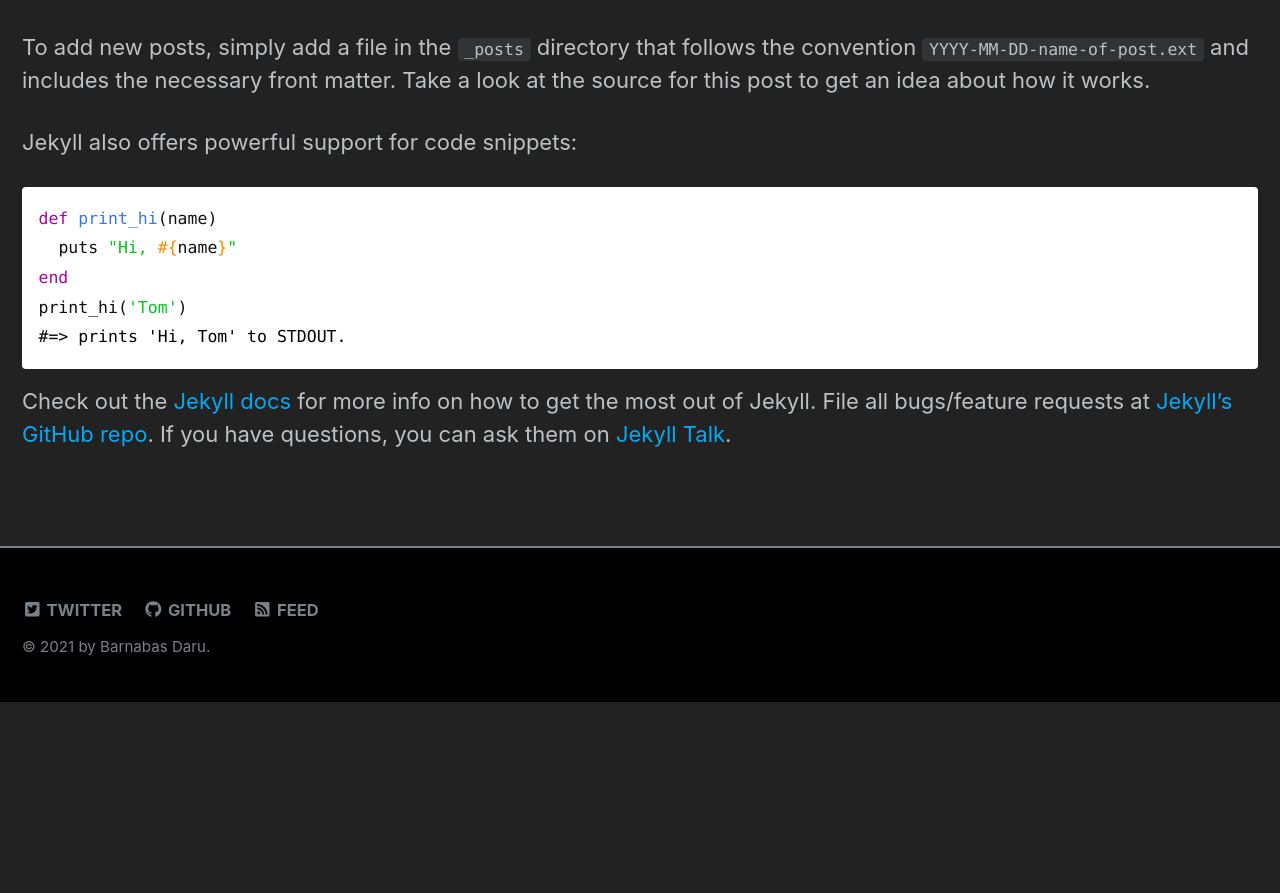
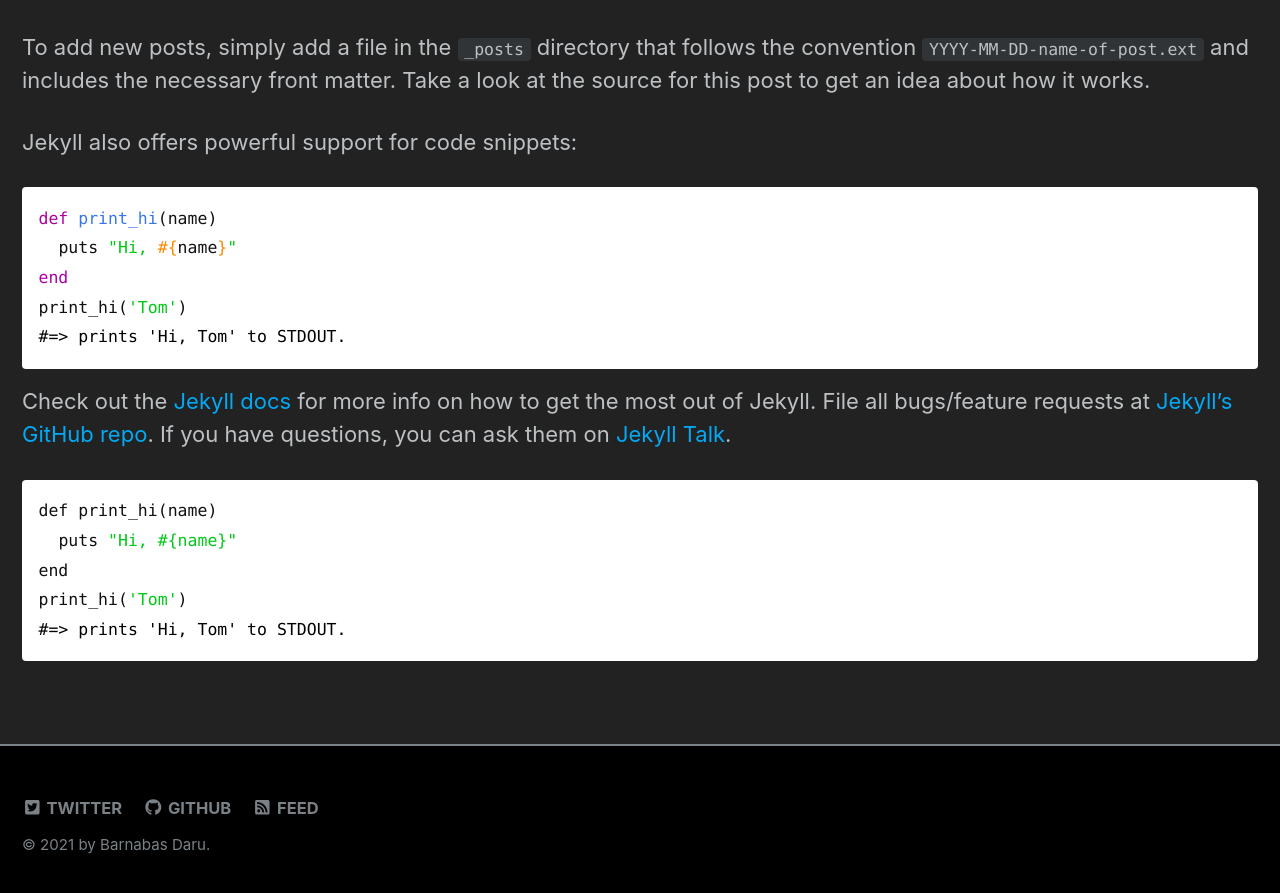
Before and after one commit to darunabas/darulab.github.io, a Jekyll site: the page built from _posts/2019-04-18-welcome-to-jekyll.md, in a window 1280 px wide and 900 px high, scrolled down 737 px. Shown: the top 893 px of the window. Built offline with Jekyll 4.4.1, drawn with Linux system fonts in a browser that asks for light colours; nearby versions of some CDN libraries; before the commit the page ends 1439 px from its top, so only the background shows below that.

Commit message:
Update 2019-04-18-welcome-to-jekyll.md

````diff
--- a/_posts/2019-04-18-welcome-to-jekyll.md
+++ b/_posts/2019-04-18-welcome-to-jekyll.md
@@ -27,6 +27,14 @@
 
 Check out the [Jekyll docs][jekyll-docs] for more info on how to get the most out of Jekyll. File all bugs/feature requests at [Jekyll’s GitHub repo][jekyll-gh]. If you have questions, you can ask them on [Jekyll Talk][jekyll-talk].
 
+```r
+def print_hi(name)
+  puts "Hi, #{name}"
+end
+print_hi('Tom')
+#=> prints 'Hi, Tom' to STDOUT.
+```
+
 [jekyll-docs]: https://jekyllrb.com/docs/home
 [jekyll-gh]:   https://github.com/jekyll/jekyll
 [jekyll-talk]: https://talk.jekyllrb.com/
````
